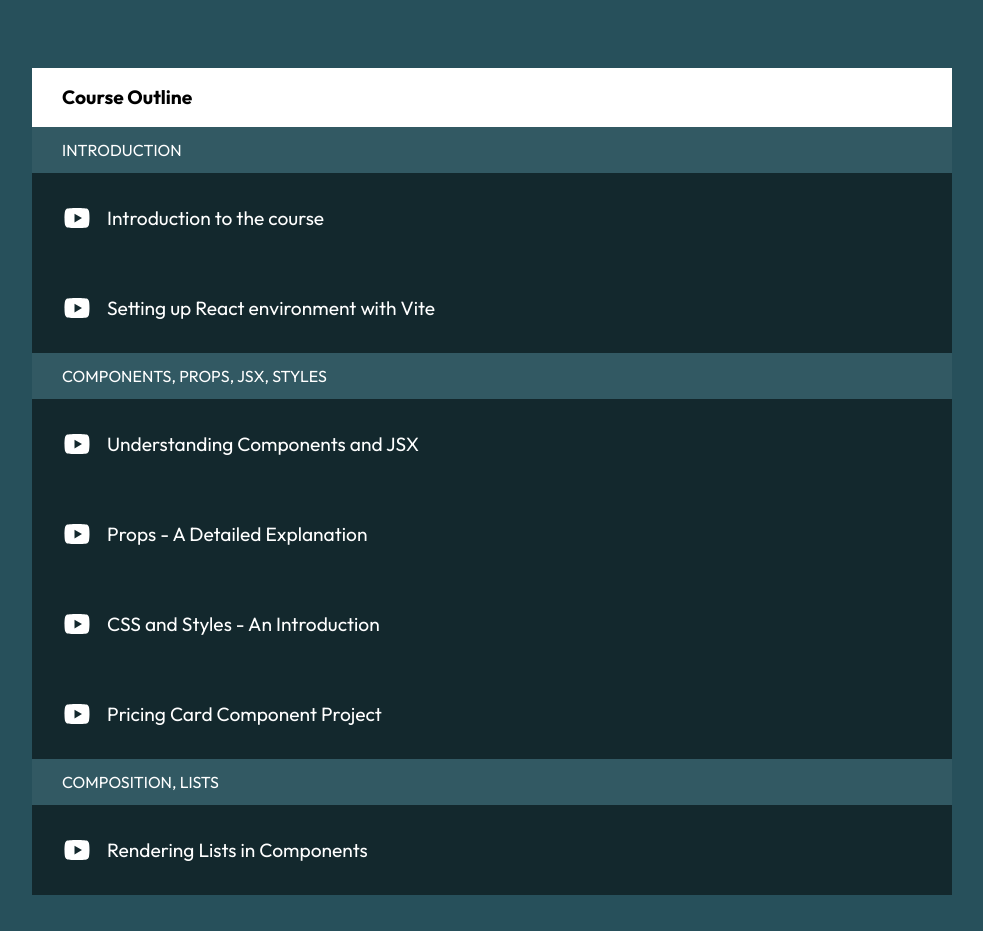
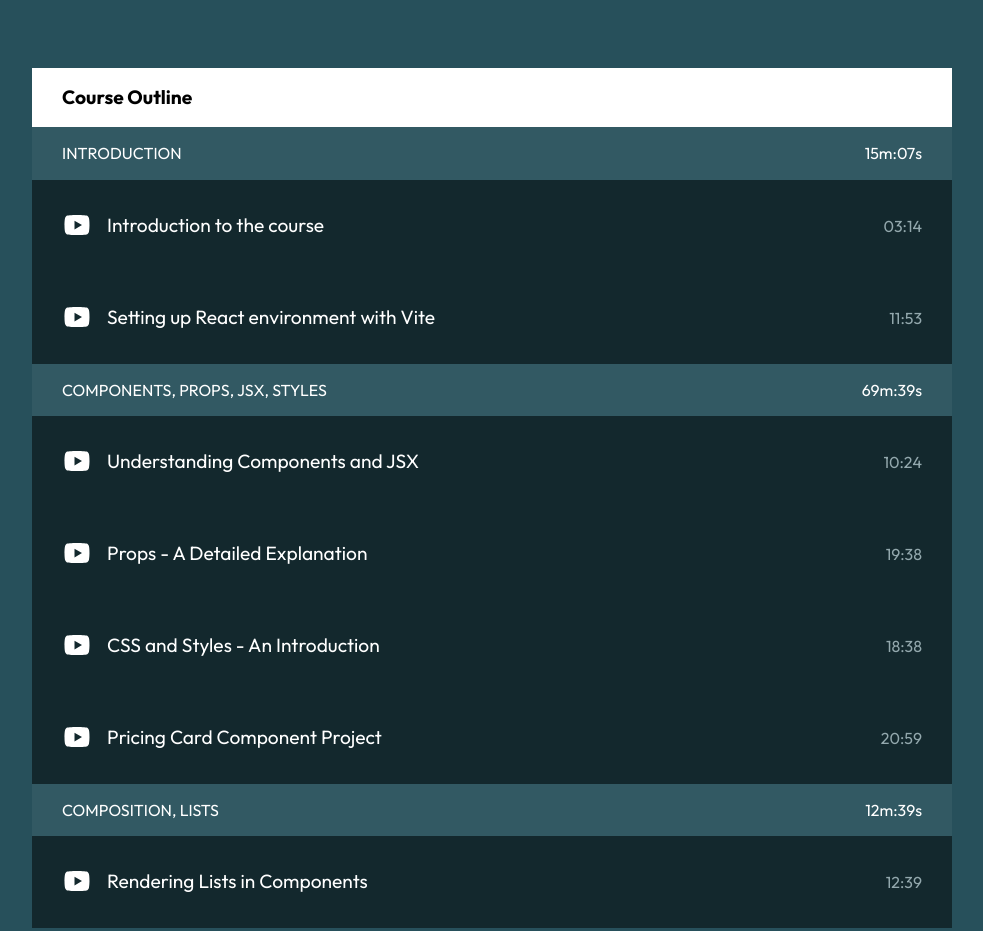
Before and after one commit to dillionmegida/simplereactjs, a Gatsby site: page / in a window 1280 px wide. Shown: the part 920-1851 px from the top of the page, without its empty margins (148-1131 px from the left). Built offline with nearby package versions, Linux system fonts and the light colour scheme; Gatsby itself is replaced by a stand-in of ours.

Commit message:
add duration to lessons

```diff
--- a/src/components/lessons-section.tsx
+++ b/src/components/lessons-section.tsx
@@ -2,6 +2,7 @@ import React from "react"
 import styled from "styled-components"
 import NewTabLink from "../components/new-tab-link"
 import YouTube from "../components/Icon/YouTube"
+import { addTimes } from "../helpers/time"
 
 const Section = styled.section`
   /* background-color: color-mix(in srgb, black, transparent 90%); */
@@ -19,31 +20,42 @@ const Section = styled.section`
   .lesson {
     text-align: left;
 
+    &:not(:last-child) {
+      border-bottom: 1px solid color-mix(in srgb, var(--primary), white 30%);
+    }
+
     &__section {
       width: 100%;
 
       &-label {
         width: 100%;
         text-align: left;
-        display: block;
+        line-height: 1.4;
+        display: flex;
+        justify-content: space-between;
         padding: 15px 30px;
         color: white;
         background-color: color-mix(in srgb, white, transparent 95%);
-        text-transform: uppercase;
+
+        &-text {
+          text-transform: uppercase;
+        }
       }
     }
 
     &__link {
       display: flex;
-      align-items: center;
-      line-height: 1.3;
+      align-items: flex-start;
       gap: 15px;
       background-color: color-mix(in srgb, black, transparent 50%);
-      font-size: 1.2rem;
       width: 100%;
       padding: 30px;
       color: white;
       transition: color 300ms, background-color 300ms;
+
+      @media (max-width: 500px) {
+        padding: 20px;
+      }
 
       &:hover,
       &:focus {
@@ -54,8 +66,19 @@ const Section = styled.section`
       }
     }
 
-    &:not(:last-child) {
-      border-bottom: 1px solid color-mix(in srgb, var(--primary), white 30%);
+    &__title {
+      flex: 1;
+      width: 100%;
+      text-align: left;
+      line-height: 1.6;
+      font-size: 1.2rem;
+
+    }
+
+    &__duration {
+     color: color-mix(in srgb, white, var(--primary) 50%);
+     font-size: 1rem;
+     line-height: 2;
     }
   }
 `
@@ -68,11 +91,13 @@ const lessons = [
         title: "Introduction to the course",
         cover: "/lessons/0-react-intro.png",
         youtube: "https://youtu.be/iqYK2UgNv-w",
+        duration: "03:14",
       },
       {
         title: "Setting up React environment with Vite",
         cover: "/lessons/1-vite-react.png",
         youtube: "https://youtu.be/iUdJTMGC6aI",
+        duration: "11:53",
       },
     ],
   },
@@ -83,21 +108,25 @@ const lessons = [
         title: "Understanding Components and JSX",
         cover: "/lessons/2-component-jsx.png",
         youtube: "https://youtu.be/QqiByoW1eik",
+        duration: "10:24",
       },
       {
         title: "Props - A Detailed Explanation",
         cover: "/lessons/3-component-props.png",
         youtube: "https://youtu.be/KGDi6818H4w",
+        duration: "19:38",
       },
       {
         title: "CSS and Styles - An Introduction",
         cover: "/lessons/4-component-styling.png",
         youtube: "https://youtu.be/SLbgWLI0mOI",
+        duration: "18:38",
       },
       {
         title: "Pricing Card Component Project",
         cover: "/lessons/5-project-1.png",
         youtube: "https://youtu.be/jjtyWInyTw8",
+        duration: "20:59",
       },
     ],
   },
@@ -108,6 +137,7 @@ const lessons = [
         title: "Rendering Lists in Components",
         cover: "/lessons/6-rendering-lists.png",
         youtube: "https://youtu.be/40aGM_Cz5h8",
+        duration: "12:39",
       },
     ],
   },
@@ -120,10 +150,14 @@ export default function LessonsSection() {
         <h2 className="heading">Course Outline</h2>
         {lessons.map(lesson => (
           <div className="lesson__section">
-            <span className="lesson__section-label">{lesson.label}</span>
+            <div className="lesson__section-label">
+              <span className="lesson__section-label-text">{lesson.label}</span>
+
+              <span>{addTimes(lesson.lessons.map(l => l.duration))}</span>
+            </div>
             {lesson.lessons.map(lesson => (
-              <ul className="lessons">
-                <li key={lesson.title} className="lesson">
+              <ul className="lesson-items">
+                <li key={lesson.title} className="lesson-item">
                   <NewTabLink href={lesson.youtube} className="lesson__link">
                     {/* <img
               className="lesson__cover"
@@ -131,7 +165,9 @@ export default function LessonsSection() {
               alt={lesson.title}
             /> */}
                     <YouTube color="white" size={30} />
-                    {lesson.title}
+                    <span className="lesson__title">{lesson.title}</span>
+
+                    <span className="lesson__duration">{lesson.duration}</span>
                   </NewTabLink>
                 </li>
               </ul>
--- /dev/null
+++ b/src/helpers/time.ts
@@ -0,0 +1,24 @@
+export function addTimes(times) {
+    // Initialize total hours and total minutes
+    let totalHours = 0;
+    let totalMinutes = 0;
+
+    // Iterate through each time in the array
+    times.forEach((time) => {
+        // Parse the input time into hours and minutes
+        const [hours, minutes] = time.split(':').map(Number);
+
+        // Add to the total hours and total minutes
+        totalHours += hours;
+        totalMinutes += minutes;
+    });
+
+    // Adjust total hours and minutes if necessary
+    totalHours += Math.floor(totalMinutes / 60);
+    totalMinutes = totalMinutes % 60;
+
+    // Format the result as "hh:mm"
+    const result = `${String(totalHours).padStart(2, '0')}m:${String(totalMinutes).padStart(2, '0')}s`;
+
+    return result;
+}
--- a/styles/global.css
+++ b/styles/global.css
@@ -49,3 +49,9 @@ ol {
   margin: 0 auto;
   flex-direction: column;
 }
+
+@media (max-width: 500px) {
+  .container {
+    padding: 40px 20px;
+  }
+}
```
